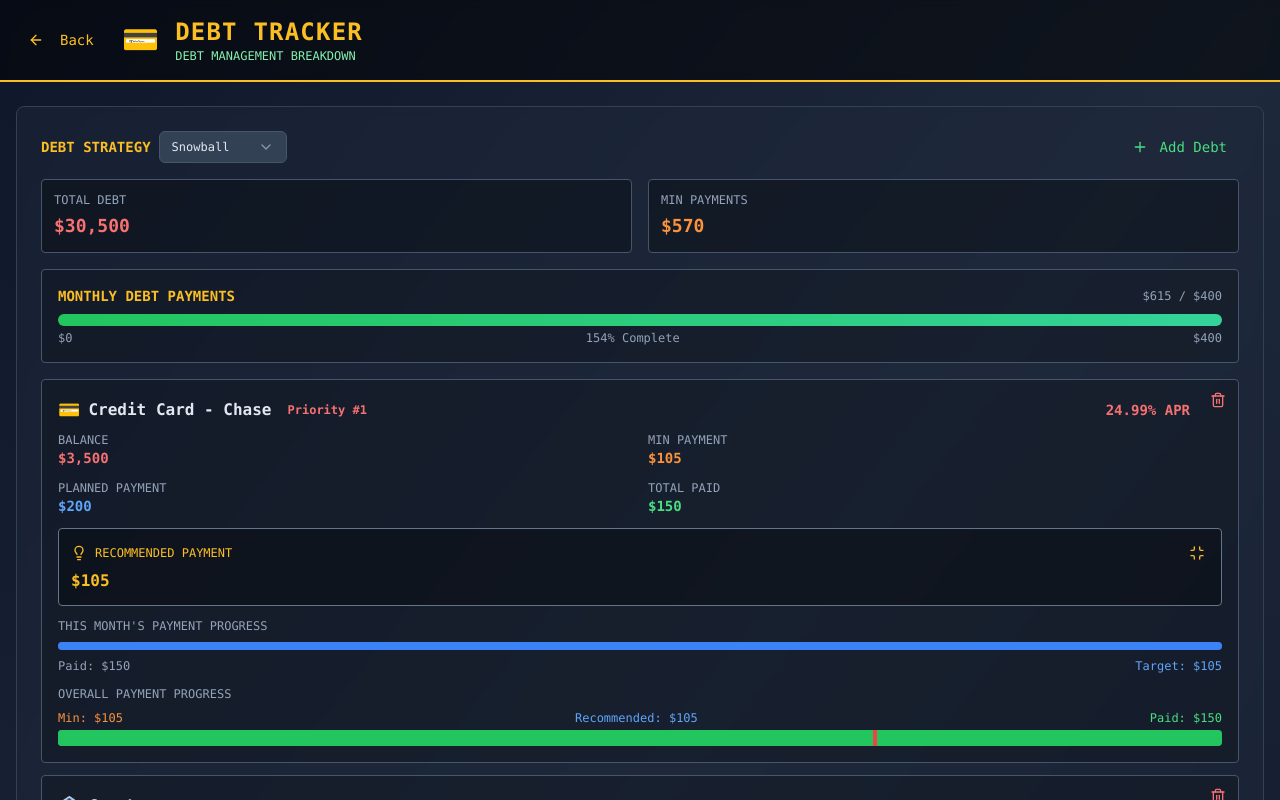
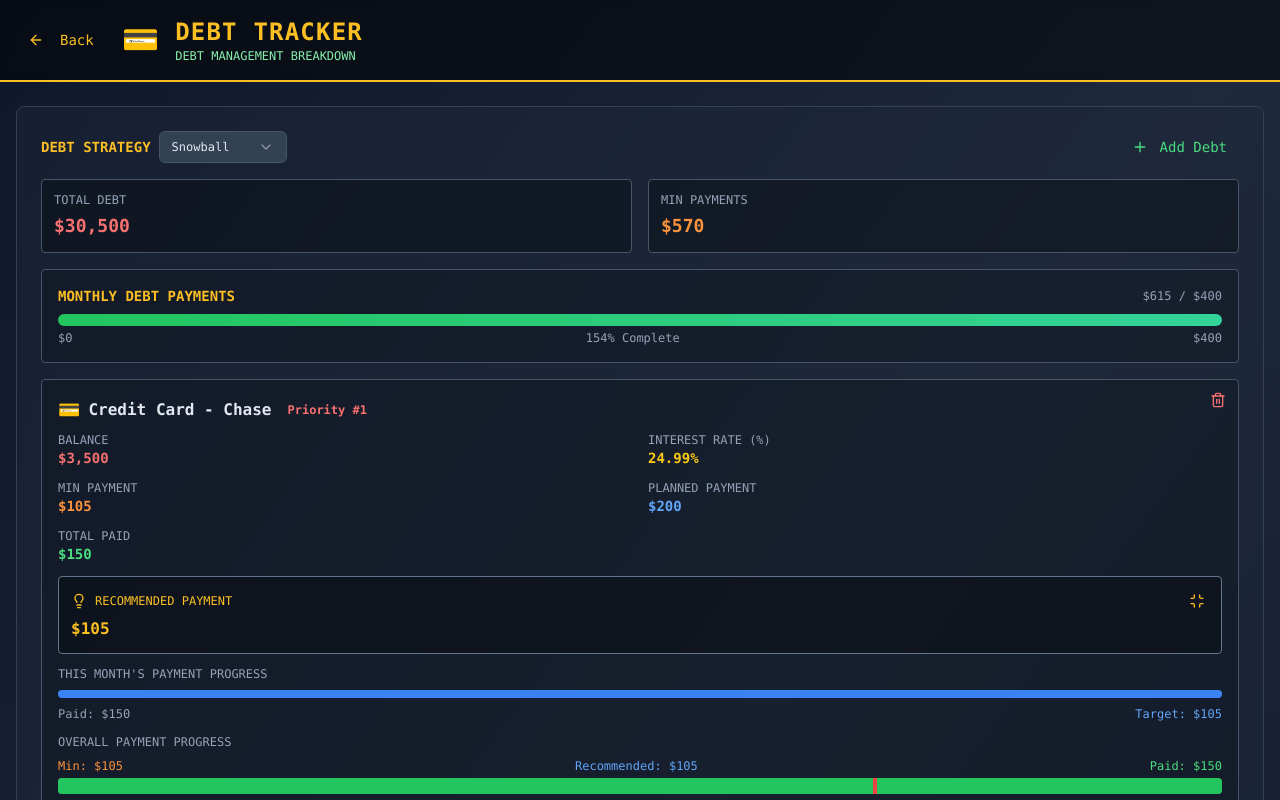
Before and after one commit to rodgome/pixel-plan-vault, a React (Vite) app: page /debt in a window 1280 px wide. Shown: the top 800 px of the page. Built offline with nearby package versions, Linux system fonts and the light colour scheme.

Commit message:
Fix: Make interest rates editable
Allow direct input for interest rates in DebtItemFields, removing the increment/decrement buttons.

```diff
--- a/src/components/debt/DebtItemFields.tsx
+++ b/src/components/debt/DebtItemFields.tsx
@@ -45,6 +45,25 @@ const DebtItemFields = ({
           canEdit={canEdit}
         />
         <EditableField
+          fieldName="interestRate"
+          value={debt.interestRate}
+          label="INTEREST RATE (%)"
+          colorClass="text-yellow-400"
+          editingField={editingField}
+          localEditValue={localEditValue}
+          increment={0.5}
+          onDoubleClick={onDoubleClick}
+          onLocalValueChange={onLocalValueChange}
+          onFieldBlur={onFieldBlur}
+          onIncrement={onIncrement}
+          onDecrement={onDecrement}
+          canEdit={canEdit}
+          showButtons={false}
+        />
+      </div>
+
+      <div className="grid grid-cols-2 gap-4 text-sm mb-3">
+        <EditableField
           fieldName="minPayment"
           value={debt.minPayment}
           label="MIN PAYMENT"
@@ -59,9 +78,6 @@ const DebtItemFields = ({
           onDecrement={onDecrement}
           canEdit={canEdit}
         />
-      </div>
-
-      <div className="grid grid-cols-2 gap-4 text-sm mb-3">
         <EditableField
           fieldName="plannedPayment"
           value={debt.plannedPayment}
@@ -77,6 +93,9 @@ const DebtItemFields = ({
           onDecrement={onDecrement}
           canEdit={canEdit}
         />
+      </div>
+
+      <div className="grid grid-cols-2 gap-4 text-sm mb-3">
         <EditableField
           fieldName="totalPaid"
           value={debt.totalPaid}
@@ -92,6 +111,7 @@ const DebtItemFields = ({
           onDecrement={onDecrement}
           canEdit={canEdit}
         />
+        <div></div>
       </div>
     </>
   );
--- a/src/components/debt/DebtItemHeader.tsx
+++ b/src/components/debt/DebtItemHeader.tsx
@@ -31,12 +31,6 @@ const DebtItemHeader = ({
   onEditingFieldChange,
   onDelete
 }: DebtItemHeaderProps) => {
-  const getDebtColor = (interestRate: number) => {
-    if (interestRate > 20) return 'text-red-400';
-    if (interestRate > 10) return 'text-orange-400';
-    return 'text-yellow-400';
-  };
-
   const getPriorityColor = (priority: number) => {
     if (priority === 1) return 'text-red-400 font-bold';
     if (priority === 2) return 'text-orange-400';
@@ -88,11 +82,6 @@ const DebtItemHeader = ({
             </span>
           )}
         </div>
-        <div className="flex items-center gap-2 mr-8">
-          <div className={`text-sm font-bold ${getDebtColor(debt.interestRate)}`}>
-            {debt.interestRate}% APR
-          </div>
-        </div>
       </div>
     </>
   );
--- a/src/components/debt/EditableField.tsx
+++ b/src/components/debt/EditableField.tsx
@@ -18,6 +18,7 @@ interface EditableFieldProps {
   onIncrement: (fieldName: string) => void;
   onDecrement: (fieldName: string) => void;
   canEdit?: boolean;
+  showButtons?: boolean;
 }
 
 const EditableField = ({
@@ -33,7 +34,8 @@ const EditableField = ({
   onFieldBlur,
   onIncrement,
   onDecrement,
-  canEdit = true
+  canEdit = true,
+  showButtons = true
 }: EditableFieldProps) => {
   const isEditing = editingField === fieldName;
 
@@ -68,6 +70,8 @@ const EditableField = ({
     onFieldBlur(fieldName);
   };
 
+  const displayValue = fieldName === 'interestRate' ? `${value}%` : `$${value.toLocaleString()}`;
+
   return (
     <div
       className="cursor-pointer"
@@ -83,7 +87,7 @@ const EditableField = ({
       }}
     >
       <div className="text-xs text-slate-400">{label}</div>
-      <div className={`font-bold ${colorClass}`}>${value.toLocaleString()}</div>
+      <div className={`font-bold ${colorClass}`}>{displayValue}</div>
 
       {isEditing && canEdit && (
         <div className="mt-2 space-y-2" onClick={(e) => e.stopPropagation()}>
@@ -97,7 +101,9 @@ const EditableField = ({
             placeholder="Enter amount"
             onClick={(e) => e.stopPropagation()}
             autoFocus
+            step={fieldName === 'interestRate' ? '0.01' : '1'}
           />
+          {showButtons && (
             <div className="flex items-center justify-center gap-2 increment-decrement-buttons">
               <Button
                 size="sm"
@@ -119,6 +125,7 @@ const EditableField = ({
                 <Plus className="w-3 h-3" />
               </Button>
             </div>
+          )}
         </div>
       )}
     </div>
```
Lines whose indentation alone changed are shown as unchanged.
